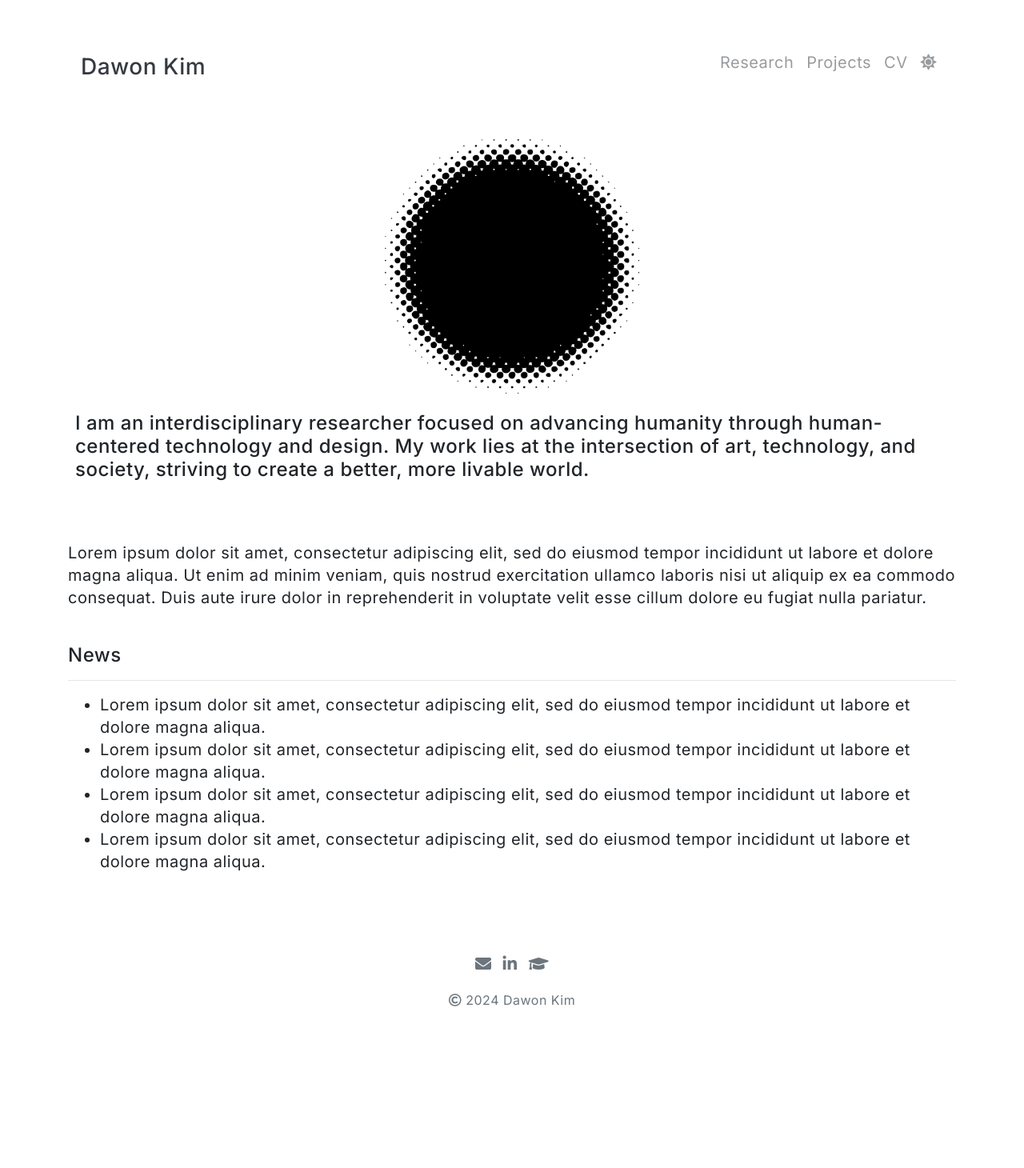
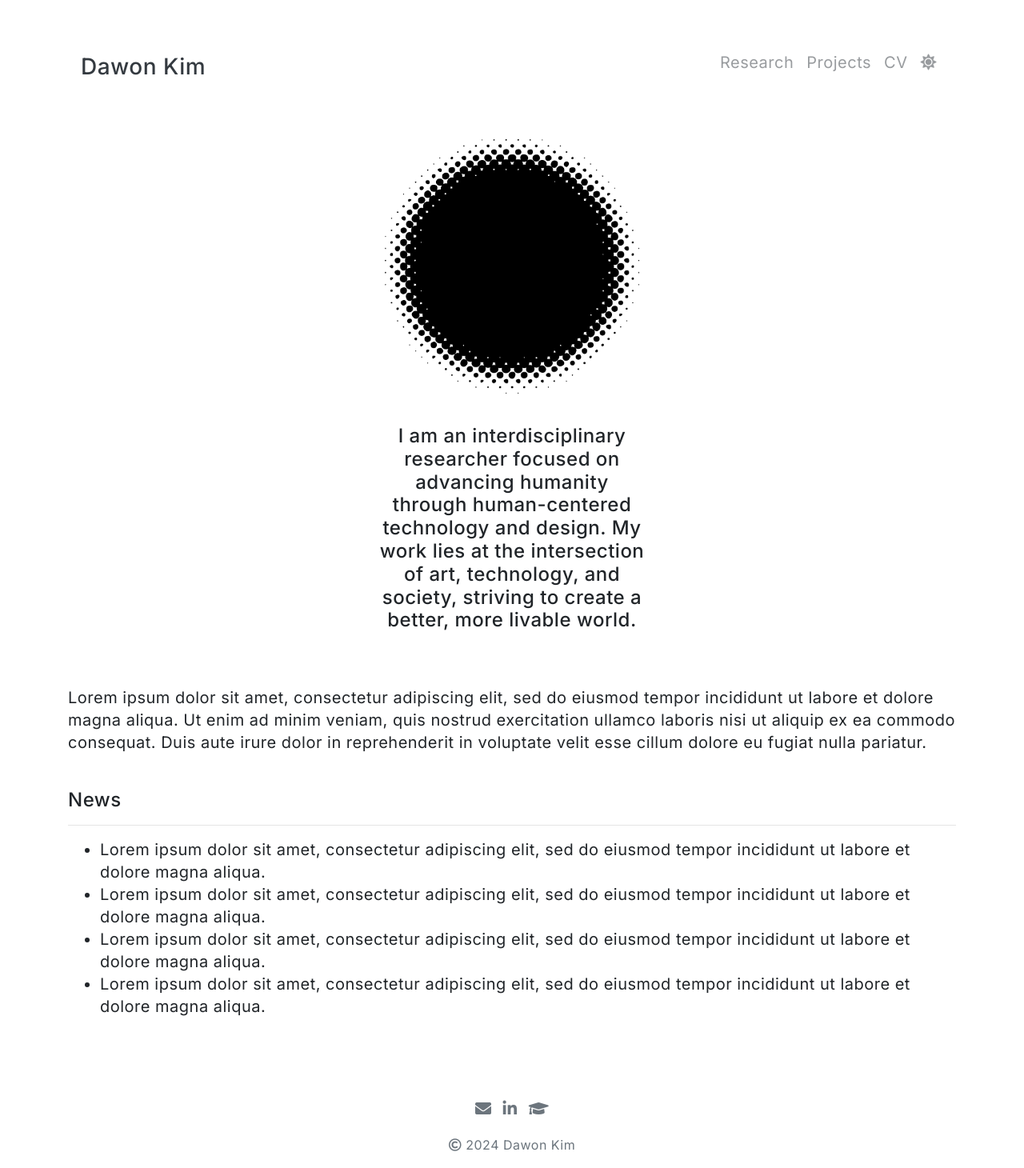
Before and after one commit to dawonkimhci/dawonkimhci.github.io, a Jekyll site: the page built from pages/index.md, in a window 1280 px wide. Shown: the whole page at 80% size. Built offline with Jekyll 4.4.1, drawn with Linux system fonts in a browser that asks for light colours; before the commit the page ends 1279 px from its top, so only the background shows below that.

Commit message:
Update landing.html

```diff
--- a/_includes/landing.html
+++ b/_includes/landing.html
@@ -8,10 +8,13 @@
                 <img src="{{ site.author.image }}" alt="{{ site.title }}" class="circle-image wow animated fadeIn" data-wow-delay=".1s">
             </div>
         </div>
+
+        <p class="text-muted wow animated fadeIn" data-wow-delay=".15s">
+            <h4>
+                I am an interdisciplinary researcher focused on advancing humanity through human-centered technology and design. My work lies at the intersection of art, technology, and society, striving to create a better, more livable world.
+            </h4>
+        </p>
+
     </div>
-    <p class="text-muted wow animated fadeIn" data-wow-delay=".15s">
-        <h4>
-            I am an interdisciplinary researcher focused on advancing humanity through human-centered technology and design. My work lies at the intersection of art, technology, and society, striving to create a better, more livable world.
-        </h4>
-    </p>
+
 </div>
```
